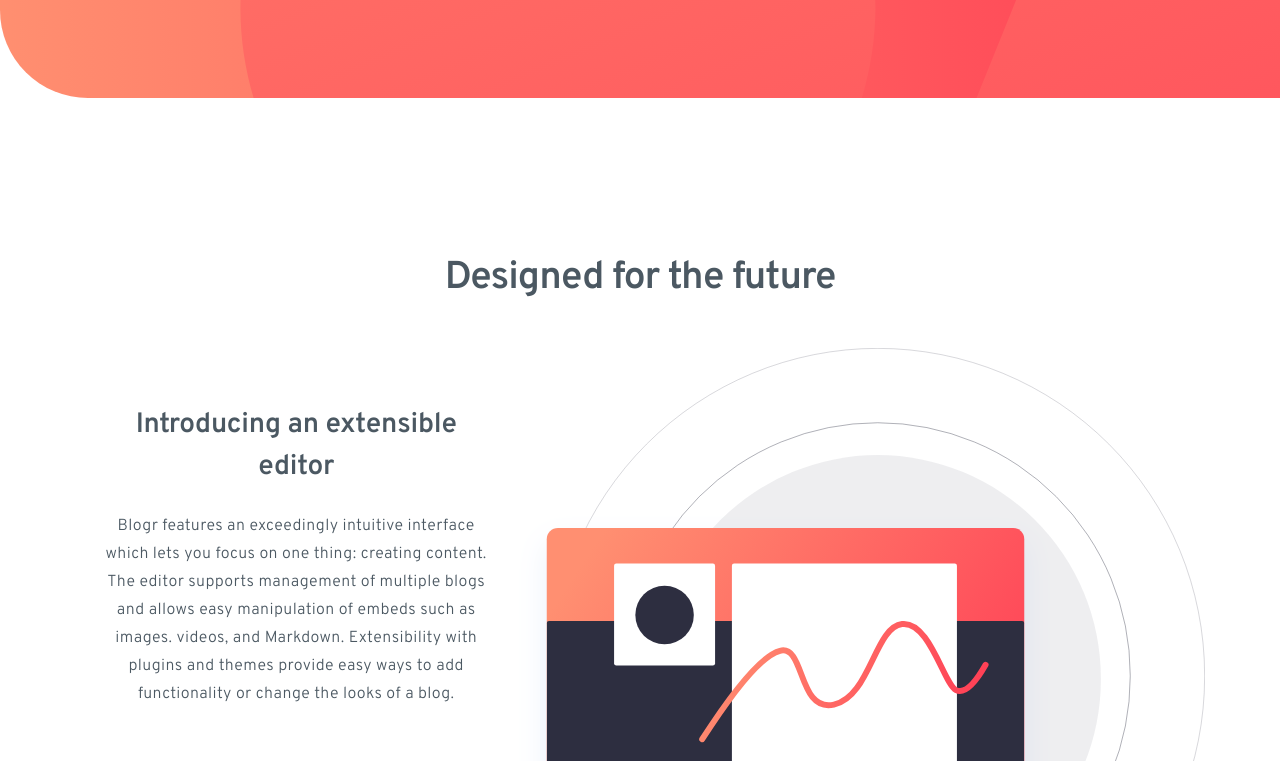
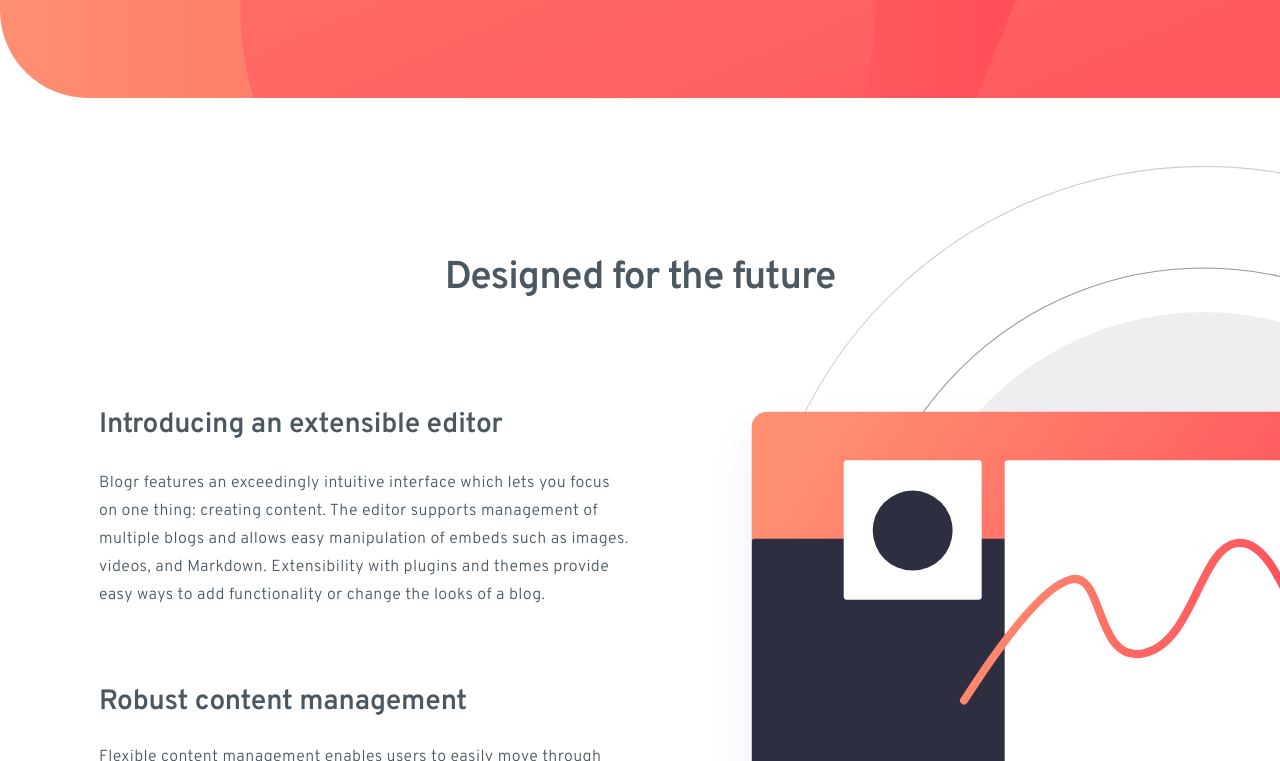
Before and after one commit to rwxdan/blogr-landing-page, a React (Vite) app: page / in a window 1280 px wide. Shown: the part 499-1260 px from the top of the page. Built offline with nearby package versions, Linux system fonts and the light colour scheme.

Commit message:
Fix picture style

```diff
--- a/src/components/Editor.jsx
+++ b/src/components/Editor.jsx
@@ -4,14 +4,14 @@ import EditorMobile from "/src/assets/static/images/illustration-editor-mobile.s
 const Editor = () => {
   return (
     <section className="overflow-hidden">
-      <div className="article py-[9.5rem]">
+      <div className="article pt-[9.5rem]">
         <h2 className="text-[2.425rem] font-overpass font-bold text-[var(--neutral-clr-700)] tracking-tight text-center">
           Designed for the future
         </h2>
         <div className="flex flex-col-reverse sm:flex-row py-10">
-          <div className="editor-content p-6 flex flex-col gap-10 sm:text-center sm:items-center">
+          <div className="p-6 flex flex-shrink-0 flex-col gap-10 text-center sm:text-start sm:items-center">
             <div>
-              <h3 className="text-[1.75rem] font-bold font-overpass text-[var(--neutral-clr-700)] pt-8 pb-[1.5rem] tracking-[-0.0075em]">
+              <h3 className="text-[1.75rem] font-bold font-overpass text-[var(--neutral-clr-700)] pt-8 pb-[1.45rem] tracking-[-0.0075em]">
                 Introducing an extensible editor
               </h3>
               <p className="text-base font-normal font-overpass text-[var(--neutral-clr-700)] leading-7 max-w-[52.5ch] tracking-wide">
@@ -35,8 +35,8 @@ const Editor = () => {
               </p>
             </div>
           </div>
-          <div className="relative">
-            <picture className="illustration-editor">
+          <div className="illustration-editor-container">
+            <picture>
               <source srcSet={EditorDesktop} media="(min-width: 768px)" />
               <img
                 src={EditorMobile}
```
